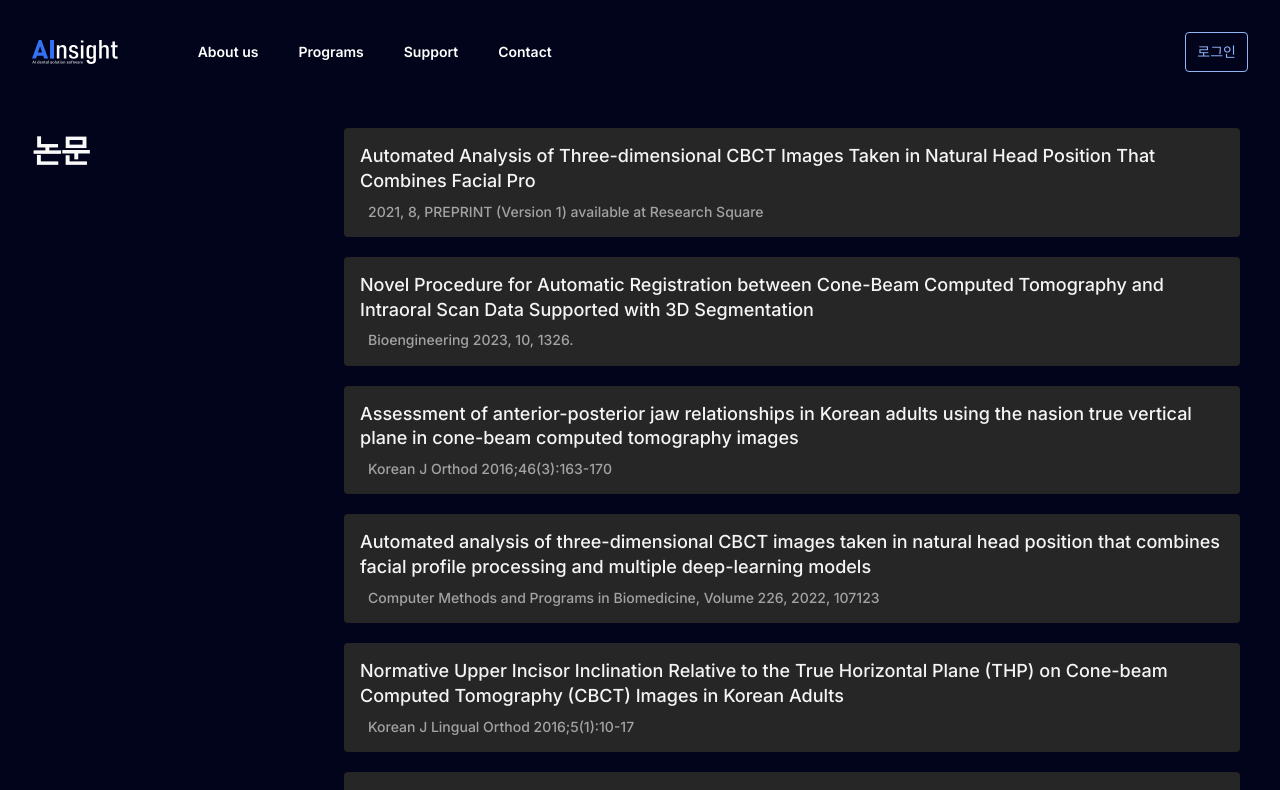
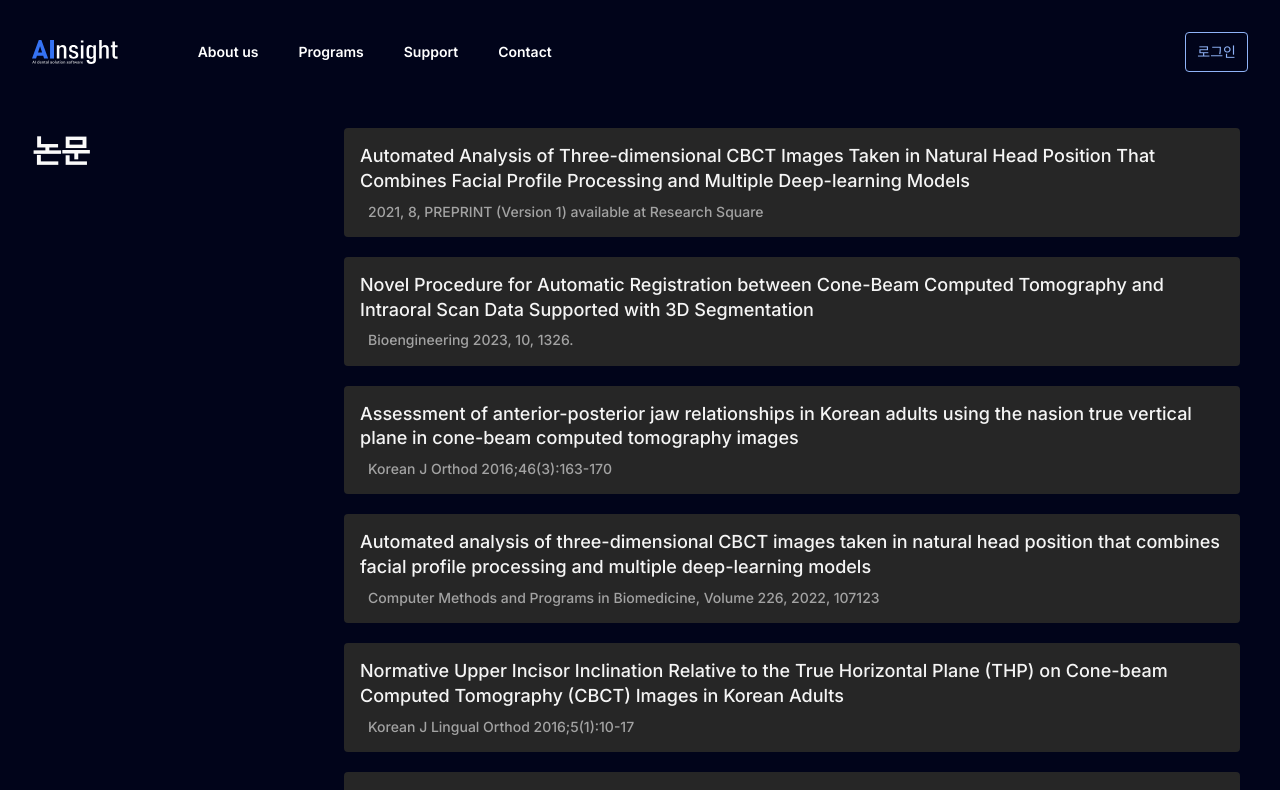
Before and after one commit to AInsightrnd/web, a Next.js app: page /paper in a window 1280 px wide. Shown: the top 790 px of the page. Built offline with nearby package versions, Linux system fonts and the light colour scheme.

Commit message:
edited paper name

```diff
--- a/src/components/Paper.tsx
+++ b/src/components/Paper.tsx
@@ -45,7 +45,7 @@ export function Paper() {
                      target='_blank'
                      >
                      <span className="ml-0">
-                        Automated Analysis of Three-dimensional CBCT Images Taken in Natural Head Position That Combines Facial Pro
+                        Automated Analysis of Three-dimensional CBCT Images Taken in Natural Head Position That Combines Facial Profile Processing and Multiple Deep-learning Models
                      </span>
                      <p className="mt-2 px-2 text-sm text-gray-400 leading-snug ">
                      2021, 8, PREPRINT (Version 1) available at Research Square
```
